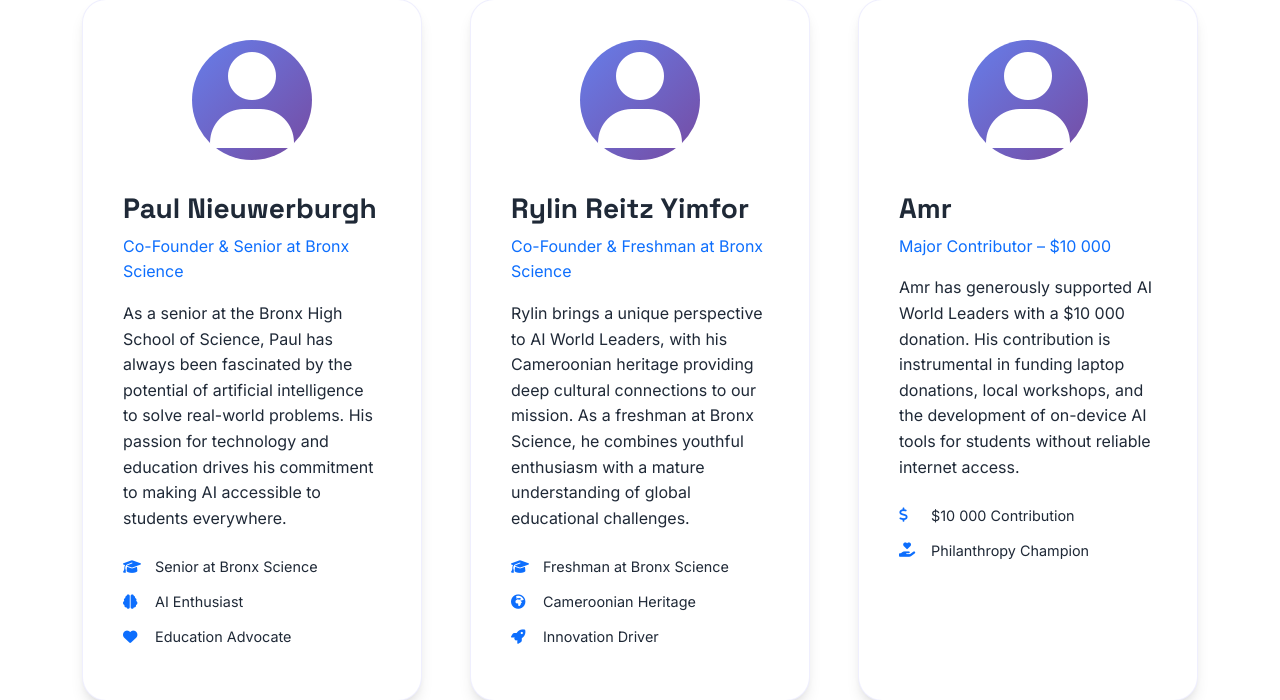
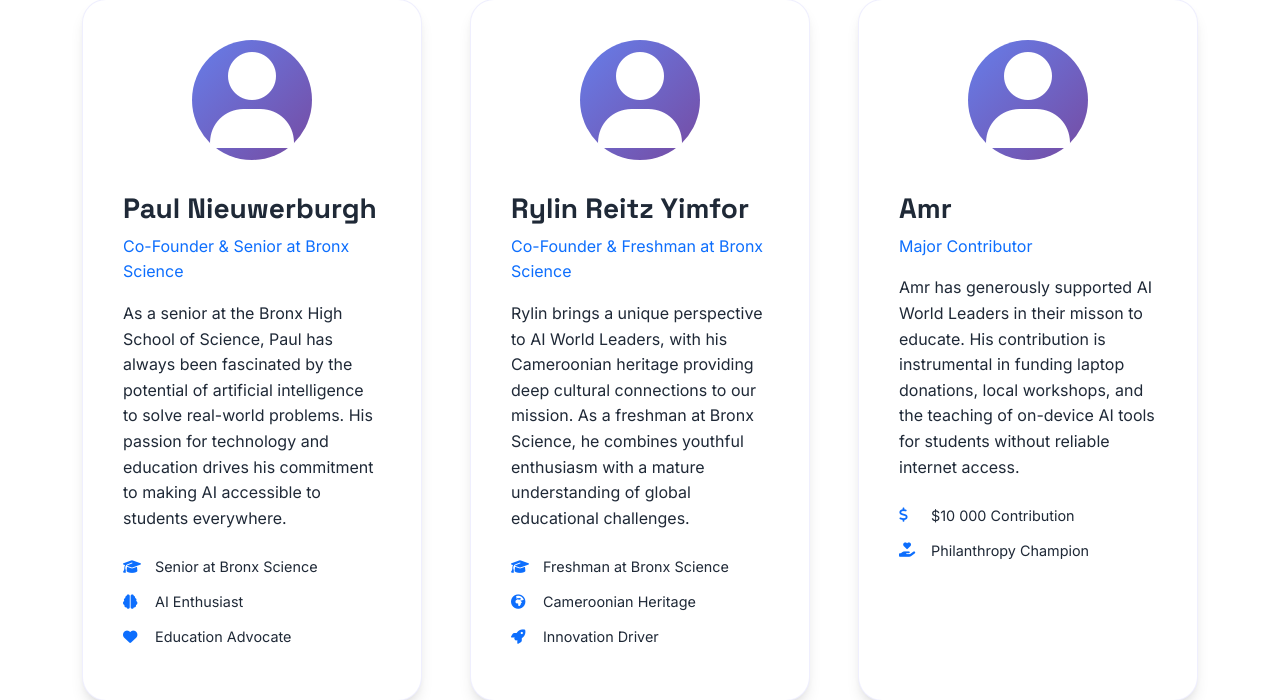
Before and after one commit to paulcode123/ai-world-leaders, a Flask app: page /about in a window 1280 px wide. Shown: the part 380-1080 px from the top of the page. Run offline with Flask 3, Linux system fonts and the light colour scheme.

Commit message:
Update about.html
Edited Amr's profile

```diff
--- a/templates/about.html
+++ b/templates/about.html
@@ -93,9 +93,9 @@
                     </div>
                     <div class="founder-info">
                         <h3 class="fw-bold mb-2">Amr</h3>
-                        <p class="text-primary mb-3">Major Contributor – $10 000</p>
+                        <p class="text-primary mb-3">Major Contributor</p>
                         <p class="mb-4">
-                            Amr has generously supported AI World Leaders with a $10 000 donation. His contribution is instrumental in funding laptop donations, local workshops, and the development of on-device AI tools for students without reliable internet access.
+                            Amr has generously supported AI World Leaders in their misson to educate. His contribution is instrumental in funding laptop donations, local workshops, and the teaching of on-device AI tools for students without reliable internet access.
                         </p>
                         <div class="founder-stats">
                             <div class="stat">
```
